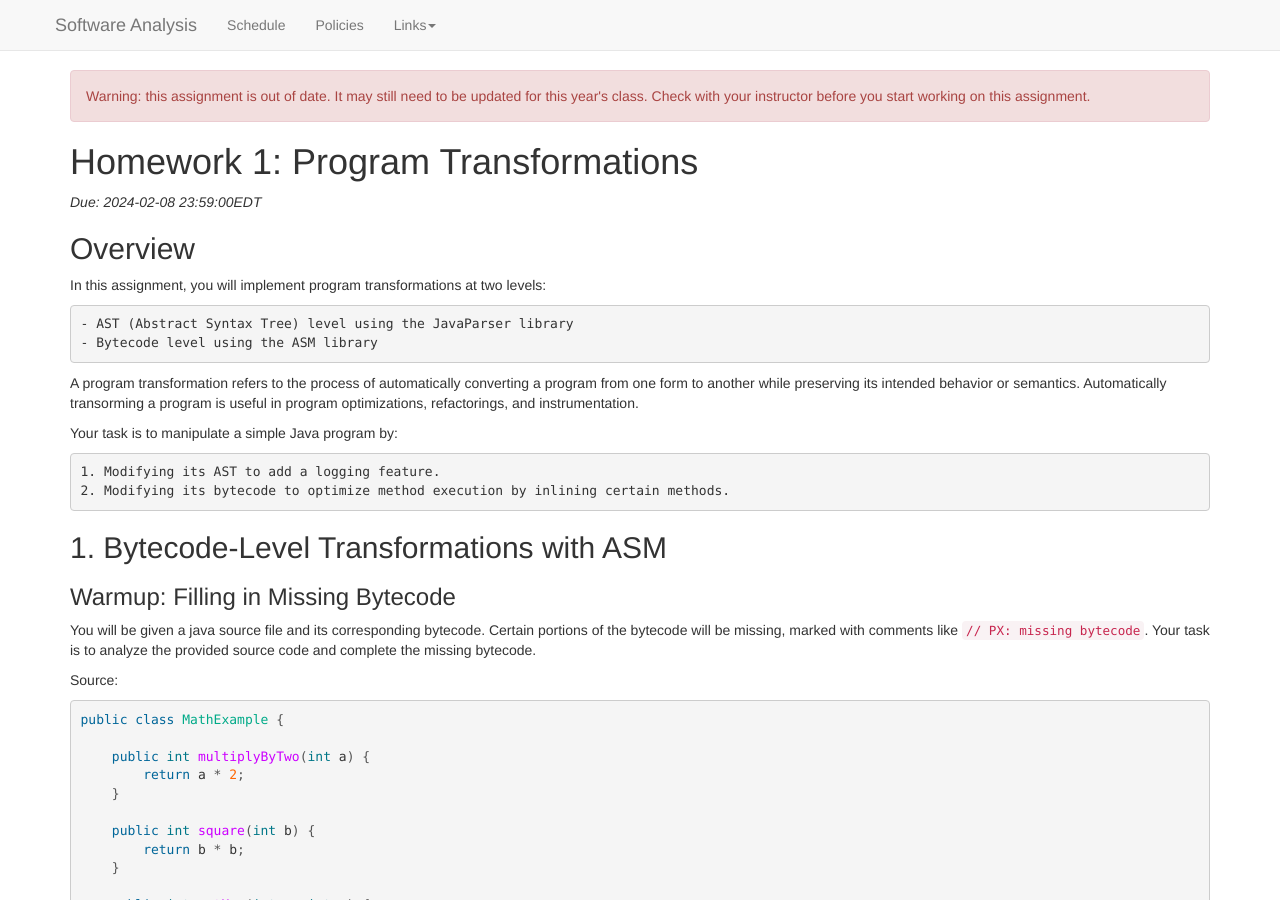
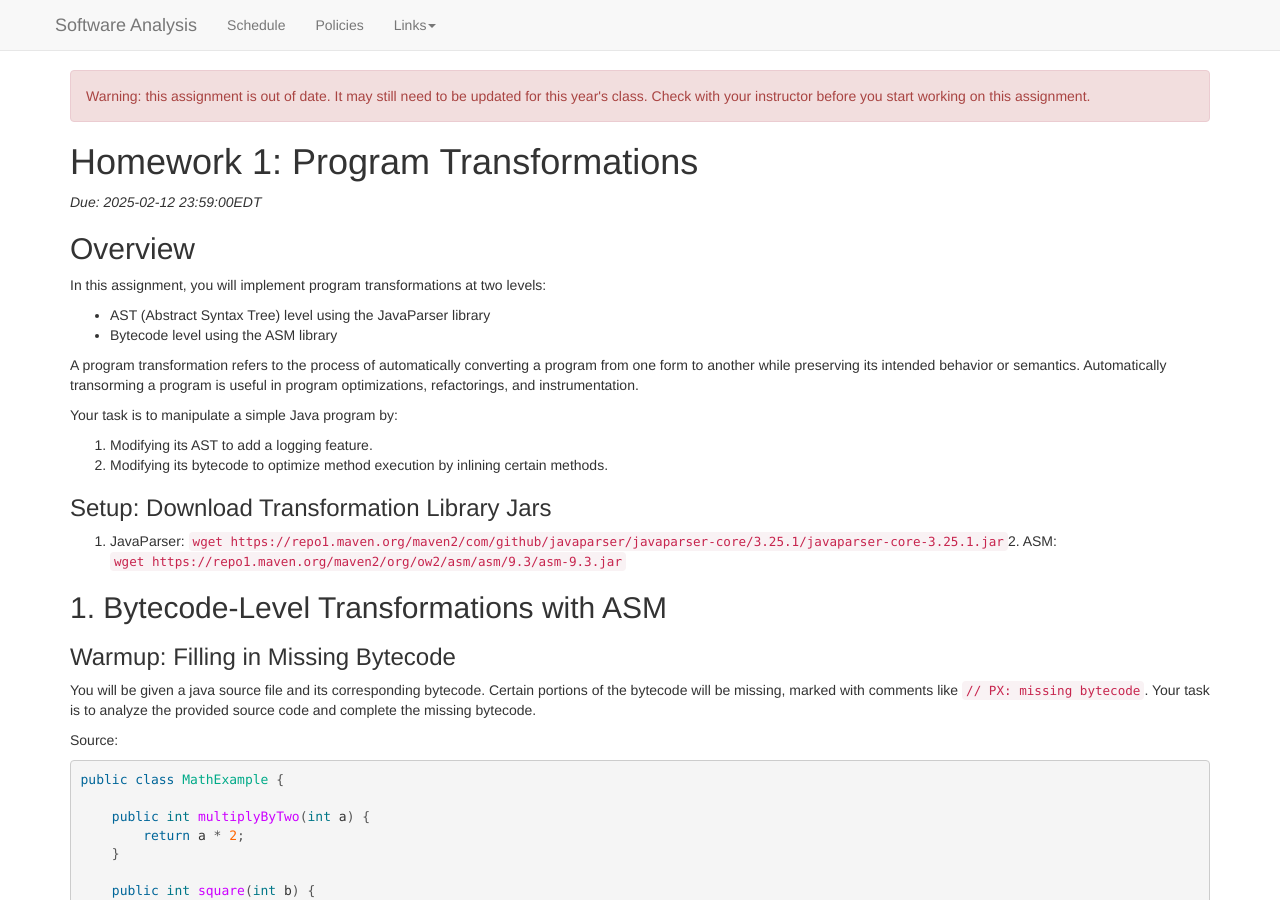
Before and after one commit to bmc-cs-software-analysis/383, a Jekyll site: the page built from hws/HW01.md, in a window 1280 px wide and 900 px high. Built offline with Jekyll 4.4.1, drawn with Linux system fonts in a browser that asks for light colours; nearby versions of some CDN libraries.

Commit message:
setup steps

```diff
--- a/hws/HW01.md
+++ b/hws/HW01.md
@@ -4,8 +4,8 @@ title: Program Transformations
 type: Homework
 number: 01
 active_tab: homework
-release_date: 2024-02-04
-due_date: 2024-02-08 23:59:00EDT
+release_date: 2025-01-29
+due_date: 2025-02-12 23:59:00EDT
 
 ---
 
@@ -60,16 +60,21 @@ _Due: {{page.due_date}}_
 
 In this assignment, you will implement program transformations at two levels:
 
-    - AST (Abstract Syntax Tree) level using the JavaParser library
-    - Bytecode level using the ASM library
+- AST (Abstract Syntax Tree) level using the JavaParser library
+- Bytecode level using the ASM library
 
 
 A program transformation refers to the process of automatically converting a program from one form to another while preserving its intended behavior or semantics. Automatically transorming a program is useful in program optimizations, refactorings, and instrumentation.
 
 Your task is to manipulate a simple Java program by:
 
-    1. Modifying its AST to add a logging feature.
-    2. Modifying its bytecode to optimize method execution by inlining certain methods.
+1. Modifying its AST to add a logging feature.
+2. Modifying its bytecode to optimize method execution by inlining certain methods.
+
+### Setup: Download Transformation Library Jars
+
+1. JavaParser: `wget https://repo1.maven.org/maven2/com/github/javaparser/javaparser-core/3.25.1/javaparser-core-3.25.1.jar`2. ASM: `wget https://repo1.maven.org/maven2/org/ow2/asm/asm/9.3/asm-9.3.jar`
+
 
 ## 1. Bytecode-Level Transformations with ASM
 
```
